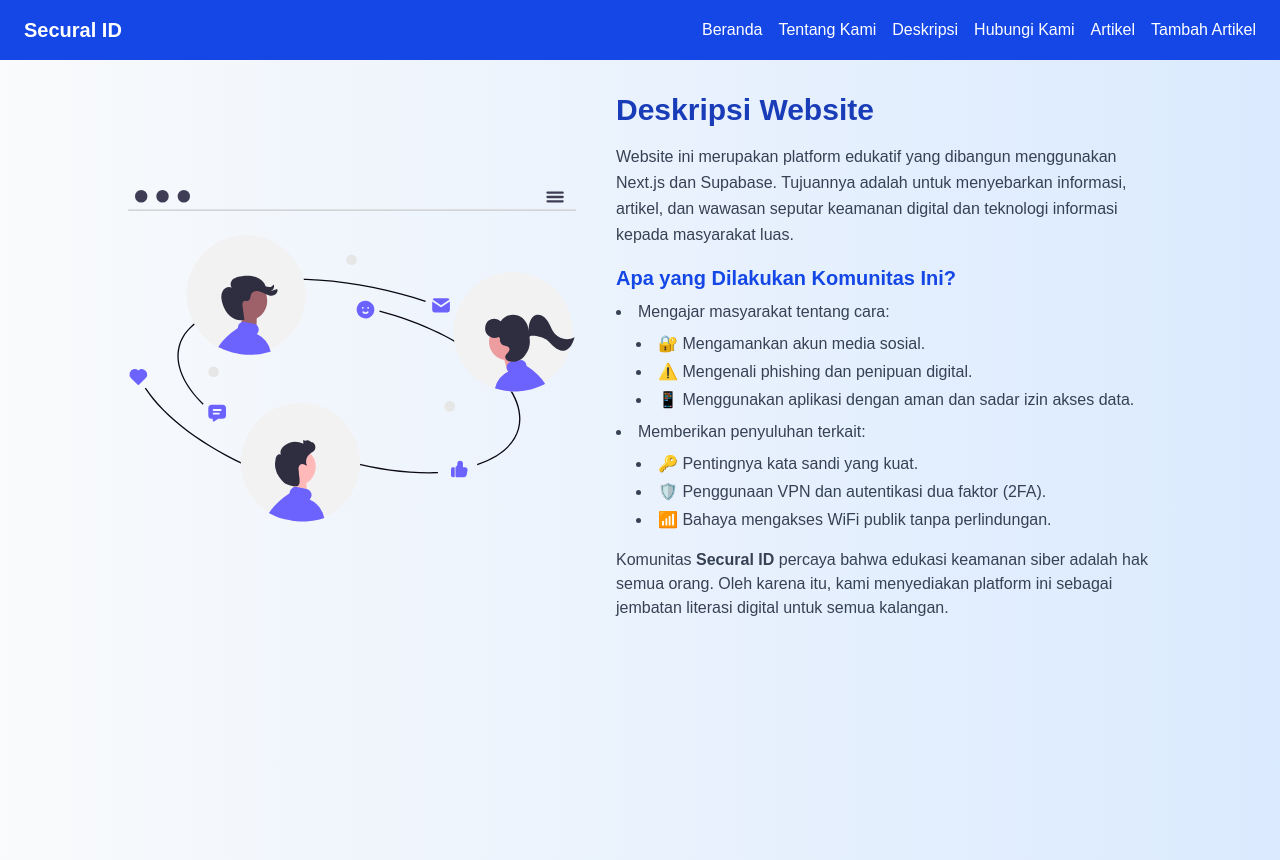
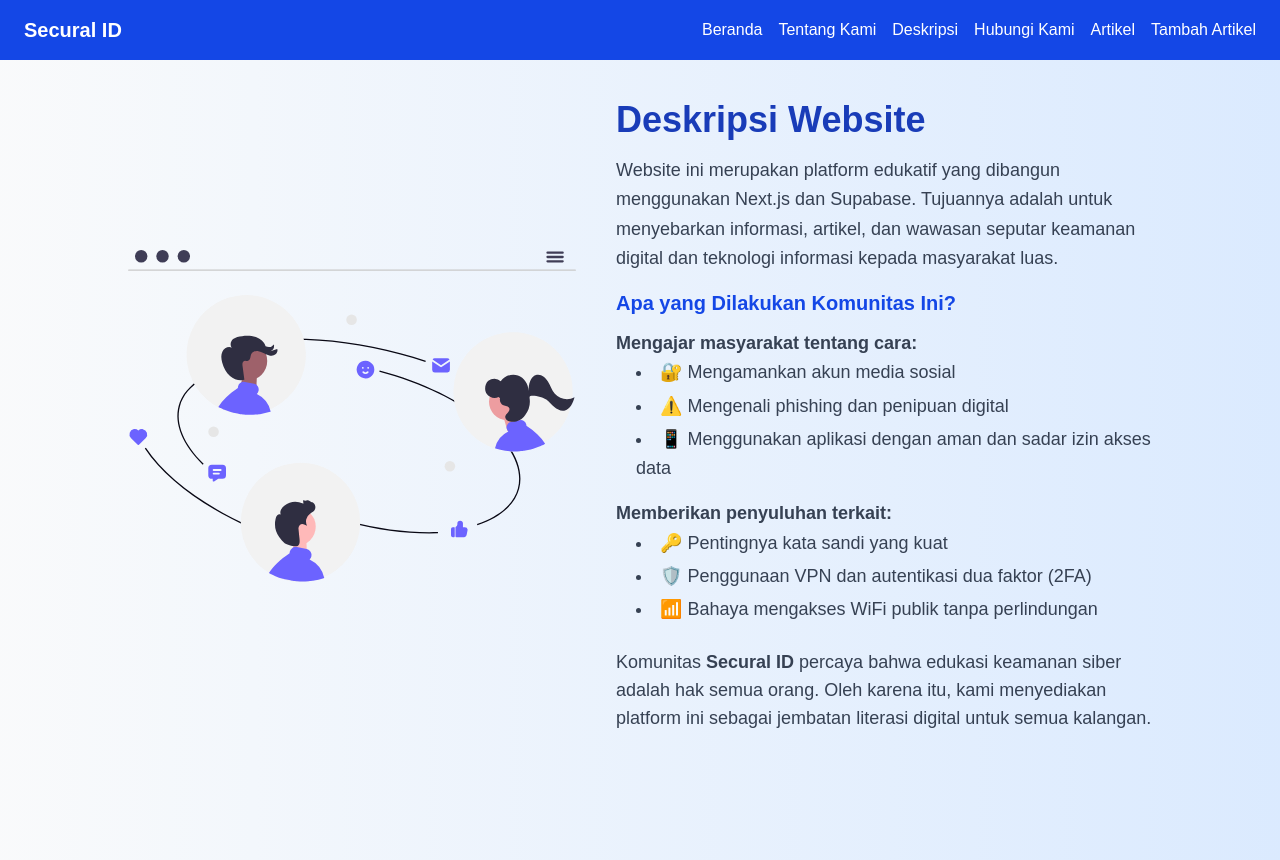
Before and after one commit to JoshCoding-lab/website-saya, a Next.js app: page /deskripsi in a window 1280 px wide. Built offline with nearby package versions, Linux system fonts and the light colour scheme.

Commit message:
update gaya baru

```diff
--- a/pages/about.js
+++ b/pages/about.js
@@ -2,7 +2,7 @@ import { motion } from 'framer-motion';
 
 export default function About() {
   return (
-    <div className="min-h-screen bg-gradient-to-br from-white to-blue-50 p-8">
+    <div className="min-h-screen bg-gradient-to-br from-white to-blue-50 px-4 py-10">
       <div className="max-w-5xl mx-auto flex flex-col-reverse md:flex-row items-center gap-10">
         <motion.div
           initial={{ x: -30, opacity: 0 }}
@@ -10,8 +10,10 @@ export default function About() {
           transition={{ duration: 0.7 }}
           className="text-center md:text-left"
         >
-          <h1 className="text-3xl font-bold text-blue-800 mb-4">Tentang Kami</h1>
-          <p className="text-gray-700 leading-relaxed">
+          <h1 className="text-3xl sm:text-4xl font-bold text-blue-800 mb-4">
+            Tentang Kami
+          </h1>
+          <p className="text-gray-700 text-base sm:text-lg leading-relaxed">
             Kami adalah tim kreatif yang percaya bahwa informasi berkualitas harus mudah diakses.
             Website ini dibangun untuk menyajikan artikel informatif yang bermanfaat bagi semua kalangan.
           </p>
@@ -20,7 +22,7 @@ export default function About() {
         <motion.img
           src="/about-img.svg"
           alt="Tentang Kami"
-          className="w-full max-w-md"
+          className="w-full max-w-xs sm:max-w-md"
           initial={{ opacity: 0, y: 20 }}
           animate={{ opacity: 1, y: 0 }}
           transition={{ duration: 0.7 }}
--- a/pages/contact.js
+++ b/pages/contact.js
@@ -1,32 +1,35 @@
 import { motion } from 'framer-motion';
 
-export default function contact() {
+export default function Contact() {
   return (
-    <div className="min-h-screen bg-blue-50 p-8">
-      <div className="max-w-4xl mx-auto grid md:grid-cols-2 gap-12 items-center">
+    <div className="min-h-screen bg-blue-50 px-4 py-10">
+      <div className="max-w-4xl mx-auto flex flex-col md:grid md:grid-cols-2 gap-10 items-center">
         <motion.div
           initial={{ x: -20, opacity: 0 }}
           animate={{ x: 0, opacity: 1 }}
           transition={{ duration: 0.7 }}
+          className="w-full"
         >
-          <h1 className="text-3xl font-bold text-blue-700 mb-6">Hubungi Kami</h1>
+          <h1 className="text-3xl sm:text-4xl font-bold text-blue-700 mb-6 text-center md:text-left">
+            Hubungi Kami
+          </h1>
           <form className="space-y-4">
             <input
               type="text"
               placeholder="Nama Anda"
-              className="w-full border border-gray-400 p-3 rounded bg-white text-gray-800 placeholder-gray-500 focus:outline-none focus:ring-2 focus:ring-blue-400"
+              className="w-full border border-gray-300 p-3 rounded-lg bg-white text-gray-800 placeholder-gray-500 focus:outline-none focus:ring-2 focus:ring-blue-400"
             />
             <input
               type="email"
               placeholder="Email Anda"
-              className="w-full border border-gray-400 p-3 rounded bg-white text-gray-800 placeholder-gray-500 focus:outline-none focus:ring-2 focus:ring-blue-400"
+              className="w-full border border-gray-300 p-3 rounded-lg bg-white text-gray-800 placeholder-gray-500 focus:outline-none focus:ring-2 focus:ring-blue-400"
             />
             <textarea
               placeholder="Pesan"
               rows={4}
-              className="w-full border border-gray-400 p-3 rounded bg-white text-gray-800 placeholder-gray-500 focus:outline-none focus:ring-2 focus:ring-blue-400"
+              className="w-full border border-gray-300 p-3 rounded-lg bg-white text-gray-800 placeholder-gray-500 focus:outline-none focus:ring-2 focus:ring-blue-400"
             />
-            <button className="bg-blue-600 text-white px-6 py-2 rounded hover:bg-blue-700 transition">
+            <button className="w-full md:w-auto bg-blue-600 text-white px-6 py-3 rounded-lg hover:bg-blue-700 transition">
               Kirim Pesan
             </button>
           </form>
@@ -34,8 +37,8 @@ export default function contact() {
 
         <motion.img
           src="/contact-img.svg"
-          alt="Contact"
-          className="w-full max-w-md"
+          alt="Ilustrasi Kontak"
+          className="w-full max-w-xs sm:max-w-sm md:max-w-md"
           initial={{ scale: 0.9, opacity: 0 }}
           animate={{ scale: 1, opacity: 1 }}
           transition={{ duration: 0.7 }}
--- a/pages/deskripsi.js
+++ b/pages/deskripsi.js
@@ -2,12 +2,12 @@ import { motion } from 'framer-motion';
 
 export default function Deskripsi() {
   return (
-    <div className="min-h-screen bg-gradient-to-r from-gray-50 to-blue-100 p-8">
+    <div className="min-h-screen bg-gradient-to-r from-gray-50 to-blue-100 px-4 py-10">
       <div className="max-w-5xl mx-auto flex flex-col md:flex-row items-center gap-10">
         <motion.img
           src="/description-img.svg"
           alt="Deskripsi"
-          className="w-full max-w-md"
+          className="w-full max-w-xs sm:max-w-md"
           initial={{ opacity: 0, scale: 0.9 }}
           animate={{ opacity: 1, scale: 1 }}
           transition={{ duration: 0.7 }}
@@ -17,31 +17,36 @@ export default function Deskripsi() {
           initial={{ x: 30, opacity: 0 }}
           animate={{ x: 0, opacity: 1 }}
           transition={{ duration: 0.7 }}
+          className="text-center md:text-left"
         >
-          <h1 className="text-3xl font-bold text-blue-800 mb-4">Deskripsi Website</h1>
-          <p className="text-gray-700 leading-relaxed mb-4">
+          <h1 className="text-3xl sm:text-4xl font-bold text-blue-800 mb-4">Deskripsi Website</h1>
+          <p className="text-gray-700 text-base sm:text-lg leading-relaxed mb-4">
             Website ini merupakan platform edukatif yang dibangun menggunakan Next.js dan Supabase.
             Tujuannya adalah untuk menyebarkan informasi, artikel, dan wawasan seputar keamanan digital dan teknologi
             informasi kepada masyarakat luas.
           </p>
 
-          <h2 className="text-xl font-semibold text-blue-700 mb-2">Apa yang Dilakukan Komunitas Ini?</h2>
-          <ul className="list-disc list-inside text-gray-700 space-y-2 mb-4">
-            <li>Mengajar masyarakat tentang cara:</li>
-            <ul className="list-disc list-inside ml-5 space-y-1">
-              <li>🔐 Mengamankan akun media sosial.</li>
-              <li>⚠️ Mengenali phishing dan penipuan digital.</li>
-              <li>📱 Menggunakan aplikasi dengan aman dan sadar izin akses data.</li>
-            </ul>
-            <li>Memberikan penyuluhan terkait:</li>
-            <ul className="list-disc list-inside ml-5 space-y-1">
-              <li>🔑 Pentingnya kata sandi yang kuat.</li>
-              <li>🛡️ Penggunaan VPN dan autentikasi dua faktor (2FA).</li>
-              <li>📶 Bahaya mengakses WiFi publik tanpa perlindungan.</li>
-            </ul>
-          </ul>
+          <h2 className="text-xl font-semibold text-blue-700 mb-3">Apa yang Dilakukan Komunitas Ini?</h2>
+          <div className="space-y-4 text-gray-700 text-base sm:text-lg leading-relaxed">
+            <div>
+              <strong>Mengajar masyarakat tentang cara:</strong>
+              <ul className="list-disc list-inside ml-5 space-y-1">
+                <li>🔐 Mengamankan akun media sosial</li>
+                <li>⚠️ Mengenali phishing dan penipuan digital</li>
+                <li>📱 Menggunakan aplikasi dengan aman dan sadar izin akses data</li>
+              </ul>
+            </div>
+            <div>
+              <strong>Memberikan penyuluhan terkait:</strong>
+              <ul className="list-disc list-inside ml-5 space-y-1">
+                <li>🔑 Pentingnya kata sandi yang kuat</li>
+                <li>🛡️ Penggunaan VPN dan autentikasi dua faktor (2FA)</li>
+                <li>📶 Bahaya mengakses WiFi publik tanpa perlindungan</li>
+              </ul>
+            </div>
+          </div>
 
-          <p className="text-gray-700">
+          <p className="text-gray-700 mt-6 text-base sm:text-lg">
             Komunitas <strong>Secural ID</strong> percaya bahwa edukasi keamanan siber adalah hak semua orang.
             Oleh karena itu, kami menyediakan platform ini sebagai jembatan literasi digital untuk semua kalangan.
           </p>
--- a/pages/index.js
+++ b/pages/index.js
@@ -1,29 +1,26 @@
-// pages/index.js (Kode yang sudah diperbaiki)
 import { motion } from 'framer-motion';
 import Link from 'next/link';
-// import Navbar from '../components/Navbar'; // <--- HAPUS BARIS INI!
 
 export default function Home() {
   return (
     <div className="min-h-screen bg-gradient-to-br from-blue-50 to-white">
-      {/* <Navbar /> */} {/* <--- HAPUS ATAU KOMENTARI BARIS INI! */}
-      <div className="max-w-5xl mx-auto flex flex-col-reverse md:flex-row items-center justify-between gap-10 p-8">
+      <div className="max-w-5xl mx-auto flex flex-col-reverse md:flex-row items-center justify-between gap-10 px-4 py-10">
         <motion.div
           initial={{ opacity: 0, y: 20 }}
           animate={{ opacity: 1, y: 0 }}
           transition={{ duration: 0.8 }}
           className="text-center md:text-left"
         >
-          <h1 className="text-4xl md:text-5xl font-extrabold text-blue-800 mb-4">
+          <h1 className="text-3xl sm:text-4xl md:text-5xl font-extrabold text-blue-800 mb-4">
             SECURAL ID 👋
           </h1>
-          <p className="text-lg text-gray-600 mb-6">
+          <p className="text-base sm:text-lg text-gray-600 mb-6 leading-relaxed">
             adalah sebuah komunitas yang fokus pada edukasi dan
             kesadaran masyarakat mengenai keamanan data dan privasi digital
           </p>
           <Link
             href="/artikel"
-            className="inline-block bg-blue-600 text-white px-6 py-3 rounded-full hover:bg-blue-700 transition"
+            className="inline-block bg-blue-600 text-white px-6 py-3 rounded-full hover:bg-blue-700 transition text-sm sm:text-base"
           >
             Jelajahi Artikel
           </Link>
@@ -32,7 +29,7 @@ export default function Home() {
         <motion.img
           src="/hero-image.svg"
           alt="Hero Image"
-          className="w-full max-w-md"
+          className="w-full max-w-xs sm:max-w-md mx-auto"
           initial={{ opacity: 0, scale: 0.9 }}
           animate={{ opacity: 1, scale: 1 }}
           transition={{ duration: 0.8, delay: 0.3 }}
--- a/pages/tambah.js
+++ b/pages/tambah.js
@@ -23,21 +23,24 @@ export default function TambahArtikel() {
   };
 
   return (
-    <div className="min-h-screen bg-gray-100 p-8">
-      <div className="max-w-4xl mx-auto grid md:grid-cols-2 gap-10 items-center">
+    <div className="min-h-screen bg-gradient-to-br from-blue-50 to-white px-4 py-10">
+      <div className="max-w-3xl mx-auto flex flex-col md:grid md:grid-cols-2 gap-10 items-center">
         <motion.div
           initial={{ opacity: 0, y: 20 }}
           animate={{ opacity: 1, y: 0 }}
           transition={{ duration: 0.6 }}
+          className="w-full"
         >
-          <h1 className="text-3xl font-bold text-blue-700 mb-6">Tambah Artikel Baru</h1>
+          <h1 className="text-3xl sm:text-4xl font-bold text-blue-700 mb-6 text-center md:text-left">
+            Tambah Artikel Baru
+          </h1>
           <form onSubmit={handleSubmit} className="space-y-4">
             <input
               type="text"
               placeholder="Judul"
               value={judul}
               onChange={(e) => setJudul(e.target.value)}
-              className="w-full border border-gray-400 p-3 rounded bg-white text-gray-800 placeholder-gray-500 focus:outline-none focus:ring-2 focus:ring-blue-400"
+              className="w-full border border-gray-300 p-3 rounded-lg bg-white text-gray-800 placeholder-gray-500 focus:outline-none focus:ring-2 focus:ring-blue-400"
               required
             />
             <textarea
@@ -45,7 +48,7 @@ export default function TambahArtikel() {
               value={konten}
               onChange={(e) => setKonten(e.target.value)}
               rows={4}
-              className="w-full border border-gray-400 p-3 rounded bg-white text-gray-800 placeholder-gray-500 focus:outline-none focus:ring-2 focus:ring-blue-400"
+              className="w-full border border-gray-300 p-3 rounded-lg bg-white text-gray-800 placeholder-gray-500 focus:outline-none focus:ring-2 focus:ring-blue-400"
               required
             />
             <input
@@ -53,19 +56,19 @@ export default function TambahArtikel() {
               placeholder="Penulis"
               value={penulis}
               onChange={(e) => setPenulis(e.target.value)}
-              className="w-full border border-gray-400 p-3 rounded bg-white text-gray-800 placeholder-gray-500 focus:outline-none focus:ring-2 focus:ring-blue-400"
+              className="w-full border border-gray-300 p-3 rounded-lg bg-white text-gray-800 placeholder-gray-500 focus:outline-none focus:ring-2 focus:ring-blue-400"
               required
             />
             <input
               type="date"
               value={tanggal}
               onChange={(e) => setTanggal(e.target.value)}
-              className="w-full border border-gray-400 p-3 rounded bg-white text-gray-800 placeholder-gray-500 focus:outline-none focus:ring-2 focus:ring-blue-400"
+              className="w-full border border-gray-300 p-3 rounded-lg bg-white text-gray-800 placeholder-gray-500 focus:outline-none focus:ring-2 focus:ring-blue-400"
               required
             />
             <button
               type="submit"
-              className="bg-green-600 text-white px-6 py-2 rounded hover:bg-green-700 transition"
+              className="w-full bg-green-600 text-white py-3 rounded-lg hover:bg-green-700 transition"
             >
               Simpan Artikel
             </button>
@@ -74,8 +77,8 @@ export default function TambahArtikel() {
 
         <motion.img
           src="/write-img.svg"
-          alt="Write"
-          className="w-full max-w-md"
+          alt="Ilustrasi Menulis"
+          className="w-full max-w-xs sm:max-w-sm md:max-w-md"
           initial={{ opacity: 0, scale: 0.95 }}
           animate={{ opacity: 1, scale: 1 }}
           transition={{ duration: 0.6, delay: 0.2 }}
```
